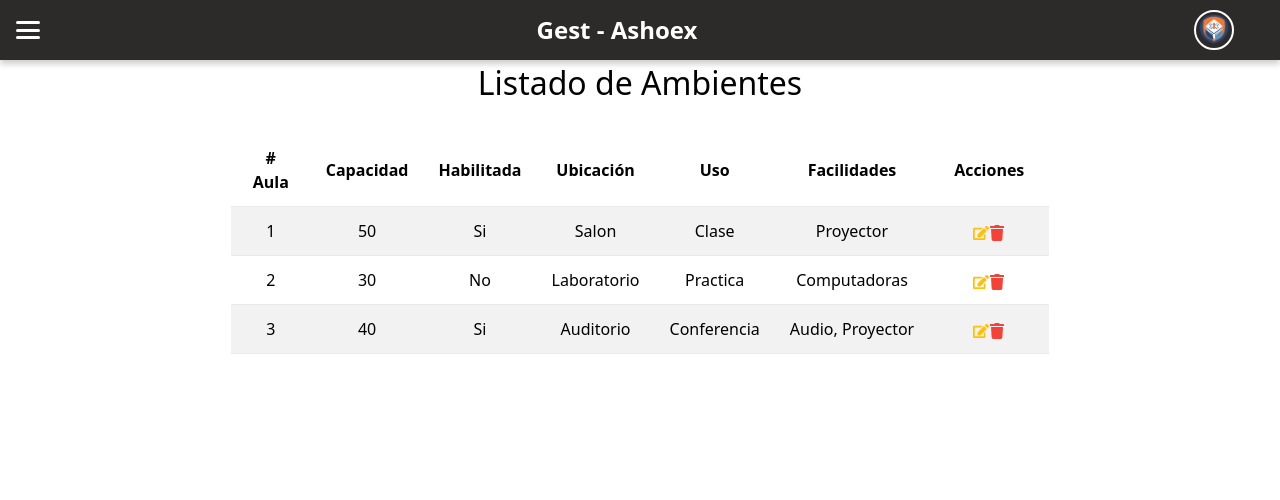
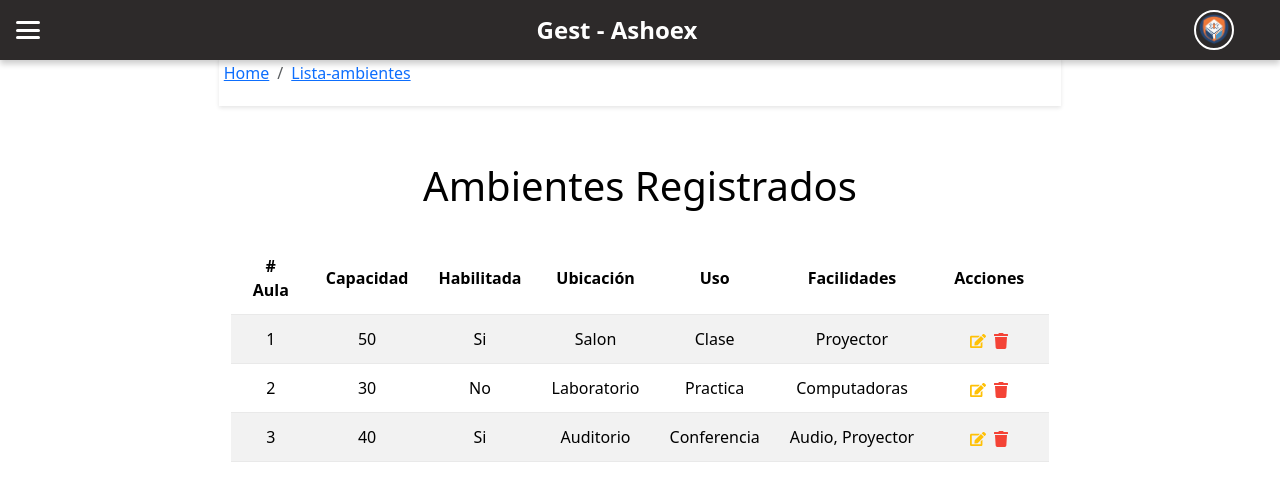
Before and after one commit to vladimircostaj/gest-ashoex, a React (Vite) app in the folder gest-ashoex-frontend/: page /lista-ambientes in a window 1280 px wide. Shown: the top 500 px of the page. Built offline with nearby package versions, Linux system fonts and the light colour scheme.

Commit message:
creacion de breadCrumb

```diff
--- a/gest-ashoex-frontend/src/App.jsx
+++ b/gest-ashoex-frontend/src/App.jsx
@@ -18,9 +18,10 @@ function App() {
       )}
 
       <Routes>
-        <Route path="/" element={<HealthCheck />} />
-        <Route path="/registrar-ambiente" element={<RegistrarAmbiente />} />
-        <Route path="/lista-ambientes" element={<ListaAmbientes />} />
+        <Route path="/" element={<HealthCheck />}>
+          <Route path="/registrar-ambiente" element={<RegistrarAmbiente />} />
+          <Route path="/lista-ambientes" element={<ListaAmbientes />} />
+        </Route>
       </Routes>
     </Router>
   );
--- a/gest-ashoex-frontend/src/components/BreadCrumb/breadcrumb.jsx
+++ b/gest-ashoex-frontend/src/components/BreadCrumb/breadcrumb.jsx
@@ -1,25 +1,38 @@
 import React from "react";
-import { Link } from "react-router-dom";
+import { useLocation, Link } from "react-router-dom";
 
-const Breadcrumb = ({ items }) => {
+export const Breadcrumb = () => {
+  const location = useLocation();
+  const pathnames = location.pathname.split("/").filter((x) => x);
+
   return (
-    <nav aria-label="breadcrumb">
+    <nav
+      aria-label="breadcrumb"
+      style={{
+        // position: "fixed",
+        // top: "10%", // Puedes ajustar este valor si es necesario
+        // left: "18%", // Esto coloca el breadcrumb al 25% desde el lado izquierdo
+        right: "0", // El valor '0' hace que se extienda hasta el borde derecho
+        zIndex: 1000,
+        backgroundColor: "white", // O cualquier otro color
+        padding: "5px",
+        boxShadow: "0 2px 4px rgba(0, 0, 0, 0.1)", // Opcional: para un borde sutil
+      }}
+    >
       <ol className="breadcrumb">
-        {items.map((item, index) => (
-          <li
-            key={index}
-            className={`breadcrumb-item ${
-              index === items.length - 1 ? "active" : ""
-            }`}
-            aria-current={index === items.length - 1 ? "page" : undefined}
-          >
-            {index === items.length - 1 ? (
-              item.label
-            ) : (
-              <Link to={item.path}>{item.label}</Link>
-            )}
-          </li>
-        ))}
+        <li className="breadcrumb-item">
+          <Link to="/">Home</Link>
+        </li>
+        {pathnames.map((value, index) => {
+          const to = `/${pathnames.slice(0, index + 1).join("/")}`;
+          return (
+            <li key={to} className="breadcrumb-item">
+              <Link to={to}>
+                {value.charAt(0).toUpperCase() + value.slice(1)}
+              </Link>
+            </li>
+          );
+        })}
       </ol>
     </nav>
   );
--- a/gest-ashoex-frontend/src/components/health/health.jsx
+++ b/gest-ashoex-frontend/src/components/health/health.jsx
@@ -1,12 +1,11 @@
-import Breadcrumb from "../Breadcrumb/breadcrumb.jsx";
+import { Outlet } from "react-router-dom";
+import Breadcrumb from "../BreadCrumb/breadcrumb";
 
 const HealthCheck = () => {
-  const breadcrumbItems = [{ label: "Home", path: "/" }];
-
   return (
-    <div className="container mt-4">
-      <Breadcrumb items={breadcrumbItems} />
-      <h1 className="mt-4">Bienvenido a la página principal</h1>
+    <div className="container mt-4 ">
+      <Breadcrumb />
+      <Outlet />
     </div>
   );
 };
--- a/gest-ashoex-frontend/src/pages/Ambiente/listar_ambientes.css
+++ b/gest-ashoex-frontend/src/pages/Ambiente/listar_ambientes.css
@@ -6,7 +6,6 @@
   box-shadow: 0 1px 1px rgba(0, 0, 0, 0.05);
 }
 .table-title {
-  align-items: center;
   padding-bottom: 15px;
   background: #435d7d;
   color: #fff;
@@ -82,6 +81,7 @@ table.table td a:hover {
 }
 table.table td a.edit {
   color: #ffc107;
+  margin-right: 8%;
 }
 table.table td a.delete {
   color: #f44336;
@@ -218,3 +218,10 @@ table.table .avatar {
 .modal form label {
   font-weight: normal;
 }
+
+.table td {
+  max-width: 200px;
+  white-space: nowrap;
+  overflow: hidden;
+  text-overflow: ellipsis;
+}
--- a/gest-ashoex-frontend/src/pages/Ambiente/listar_ambientes_page.jsx
+++ b/gest-ashoex-frontend/src/pages/Ambiente/listar_ambientes_page.jsx
@@ -35,15 +35,15 @@ const ListaAmbientes = () => {
   ];
 
   return (
-    <div className="mt-4">
+    <div className="container mt-5">
       <div className="table title">
         <div className="row">
           <div className="col-sm-12">
-            <h2>Listado de Ambientes</h2>
+            <h1>Ambientes Registrados</h1>
           </div>
         </div>
       </div>
-      <table className="table table-striped table-hover">
+      <table className="table table-striped table-hover ">
         <thead>
           <tr>
             <th># Aula</th>
@@ -65,10 +65,10 @@ const ListaAmbientes = () => {
               <td>{ambiente.uso}</td>
               <td>{ambiente.facilidades}</td>
               <td>
-                <a href="#" className="edit">
+                <a href="#" className="edit mr-6 ml-6 ">
                   <FaEdit />
                 </a>
-                <a href="#" className="delete">
+                <a href="#" className="delete mr-6 ml-6">
                   <FaTrash />
                 </a>
               </td>
--- a/gest-ashoex-frontend/src/pages/Ambiente/registrar_ambiente_page.jsx
+++ b/gest-ashoex-frontend/src/pages/Ambiente/registrar_ambiente_page.jsx
@@ -8,7 +8,7 @@ const RegistrarAmbienteForm = () => {
     habilitada: false,
     id_ubicacion: "",
     id_uso: "",
-    facilidades: [],
+    facilidades: "",
   });
 
   const [disponibles, setDisponibles] = useState({
@@ -48,13 +48,20 @@ const RegistrarAmbienteForm = () => {
     }
   };
 
-  // Manejar el envío del formulario
   const handleSubmit = async (e) => {};
+
+  const handleCancel = () => {};
 
   return (
     <div className="container mt-5">
       <h1 className="mb-4">Registro de Ambiente</h1>
-      <form className="form" onSubmit={handleSubmit}>
+      <form
+        className="form p-4 shadow-lg rounded"
+        style={{
+          background: "linear-gradient(135deg, #d3d3d3, #e0e0e0)", // Gris tenue
+        }}
+        onSubmit={handleSubmit}
+      >
         <div className="mb-3">
           <label htmlFor="numero_aula" className="form-label">
             Número del Aula:
@@ -149,9 +156,19 @@ const RegistrarAmbienteForm = () => {
           </select>
         </div>
 
-        <button type="submit" className="btn btn-primary">
-          Registrar Ambiente
-        </button>
+        <div className="flex justify-content-between  ">
+          <button
+            type="button"
+            className="btn btn-danger" // Rojo
+            onClick={handleCancel}
+          >
+            Cancelar
+          </button>
+          <button type="submit" className="btn btn-primary ms-2">
+            {" "}
+            Registrar
+          </button>
+        </div>
       </form>
     </div>
   );
```
